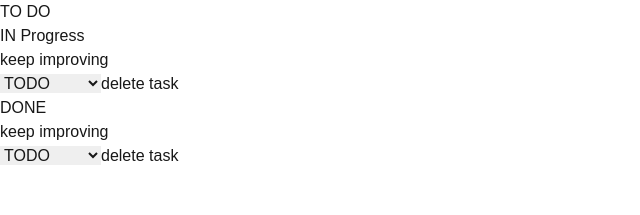
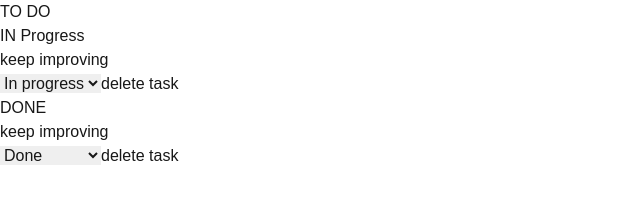
Before and after one commit to OscarRavelo/todo-app, a Next.js app: page /dashboard in a window 1280 px wide. Shown: the top 215 px of the page, without its empty margins (0-640 px from the left). Built offline with nearby package versions, Linux system fonts and the light colour scheme; no server answers; the database is empty.

Commit message:
showing the correct status per ticket

```diff
--- a/src/components/UpdateStatus.tsx
+++ b/src/components/UpdateStatus.tsx
@@ -1,7 +1,7 @@
 import { UpdateStatusProps } from "@/interfaces/UpdateStatusProps";
 import { useState } from "react";
-export default function UpdateStatus({ selectedValue }: UpdateStatusProps) {
-  const [currentStatus, setCurrentStatus] = useState(selectedValue);
+export default function UpdateStatus({ selectedStatus }: UpdateStatusProps) {
+  const [currentStatus, setCurrentStatus] = useState(selectedStatus);
 
   const handleOnChange = (event) => {
     setCurrentStatus(event.target.value);
@@ -12,6 +12,7 @@ export default function UpdateStatus({ selectedValue }: UpdateStatusProps) {
       <select
         onChange={handleOnChange}
         className="bg-transparent shadow-lg rounded-lg  text-center"
+        value={selectedStatus}
       >
         <option value="TO_DO">TODO</option>
         <option value="IN_PROGRESS">In progress</option>
--- a/src/components/card.tsx
+++ b/src/components/card.tsx
@@ -29,7 +29,7 @@ export default function Card({
       <div className={`${bgColor} shadow-lg p-3 m-3 rounded-lg`}>
         <div className="size-full text-center text-lg">{task}</div>
         <div className="flex space-x-20">
-          <UpdateStatus options={["TO_DO", "IN_PROGRESS", "DONE"]} />
+          <UpdateStatus selectedStatus={status} />
           <button
             onClick={() => deleteTask(id)}
             className="bg-red-200 shadow-lg rounded-lg p-1 mt-3"
--- a/src/interfaces/UpdateStatusProps.ts
+++ b/src/interfaces/UpdateStatusProps.ts
@@ -1,5 +1,5 @@
 import { statusTodo } from "./tasks";
 
 export interface UpdateStatusProps {
-  options: [statusTodo];
+  selectedStatus: statusTodo;
 }
--- a/src/interfaces/tasks.ts
+++ b/src/interfaces/tasks.ts
@@ -12,6 +12,6 @@ export interface InitialState {
 
 export enum statusTodo {
   Todo = "TO_DO",
-  InProgess = "IN PROGRESS",
+  InProgess = "IN_PROGRESS",
   Done = "DONE",
 }
```
